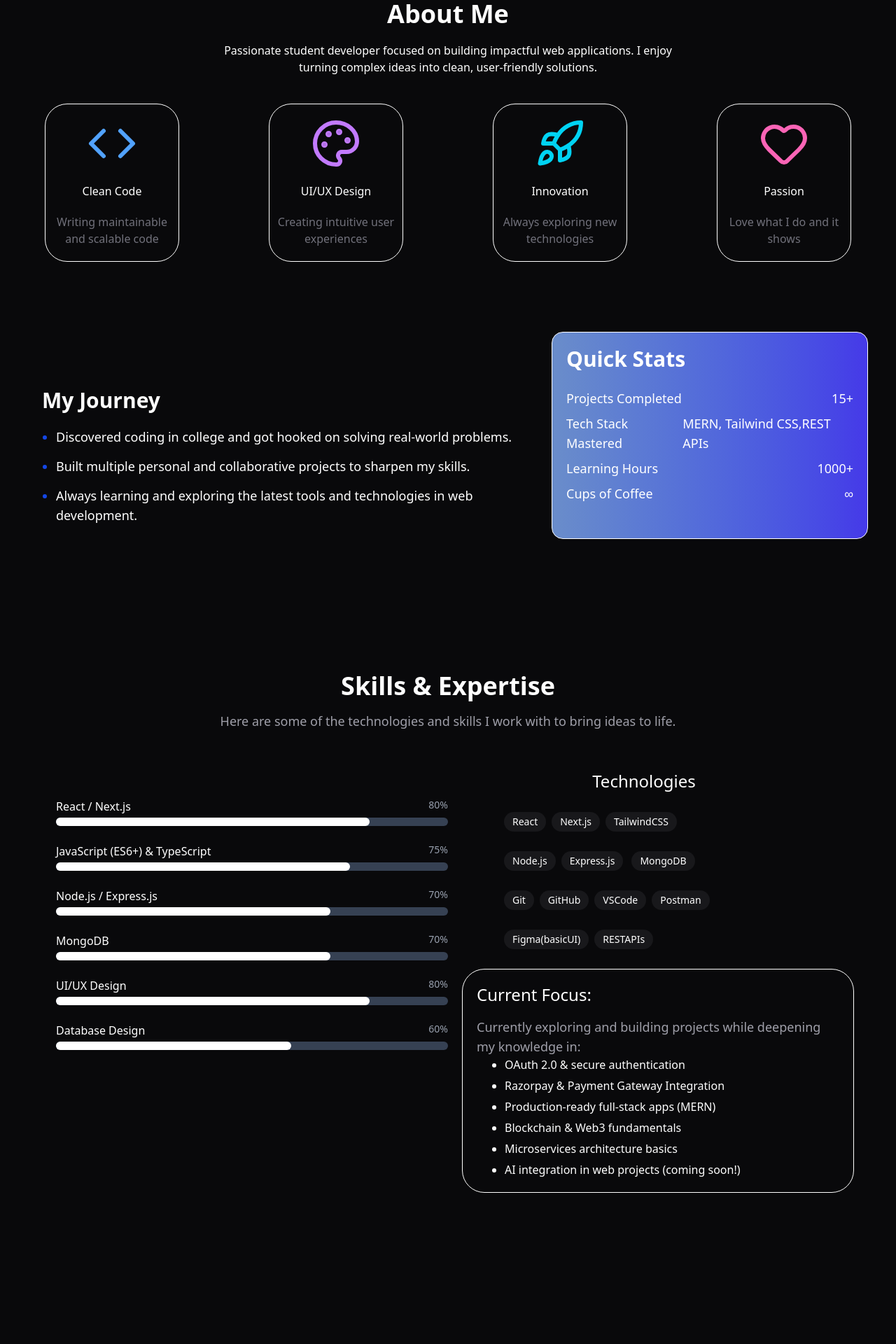
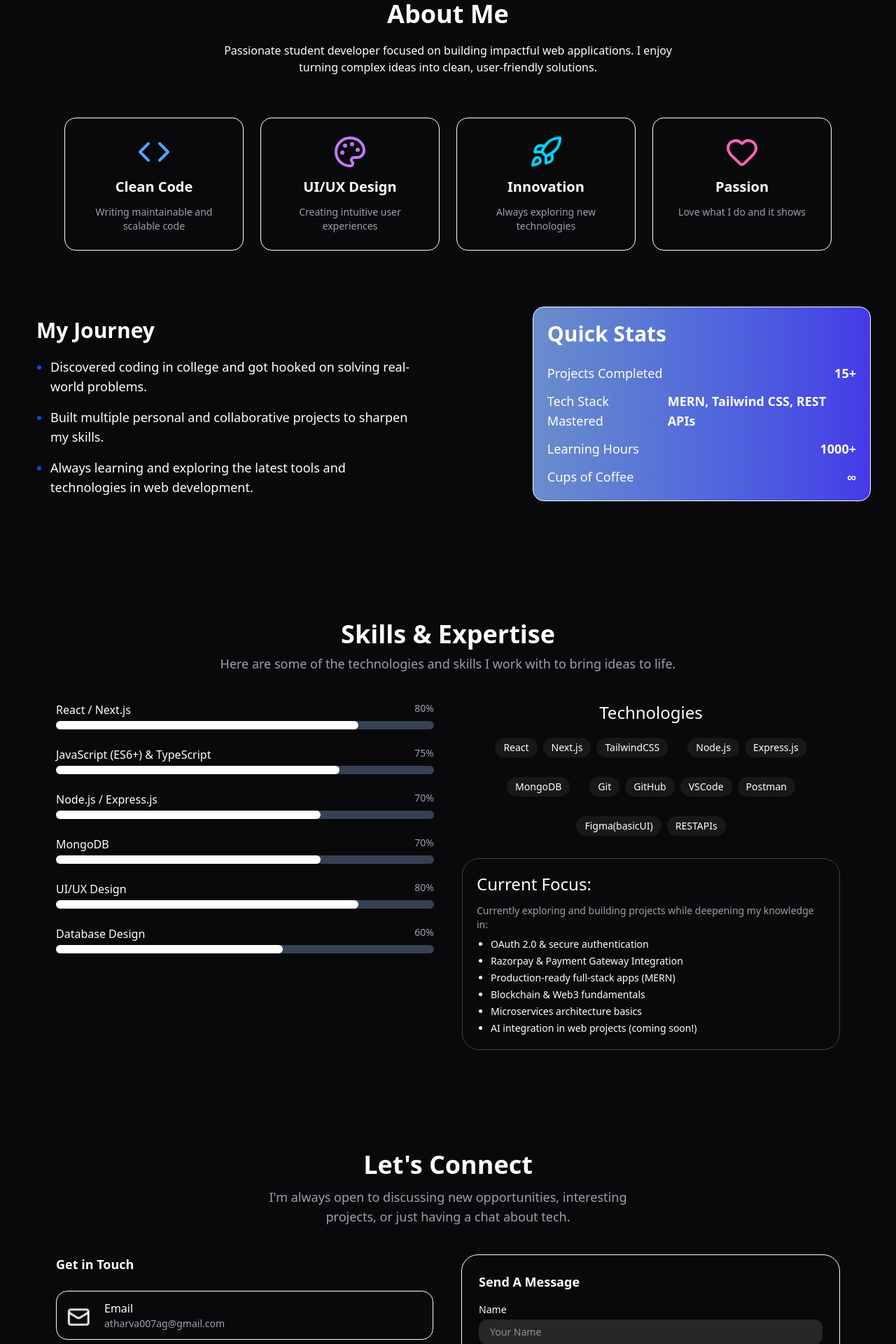
Before and after one commit to atharva486/profile-page, a React (Vite) app in the folder client/: page / in a window 1280 px wide. Shown: the part 880-2800 px from the top of the page at 70% size. Built offline with nearby package versions, Linux system fonts and the light colour scheme; no server answers.

Commit message:
Updated the client folder for ui

```diff
--- a/client/src/App.jsx
+++ b/client/src/App.jsx
@@ -1,4 +1,4 @@
-import { useState, useEffect } from 'react'
+import { useState, useEffect } from 'react';
 import About from './components/about';
 import Skill from './components/skill';
 import Home from './components/home';
@@ -6,9 +6,10 @@ import Contact from './components/contact';
 
 function App() {
   const [showMenu, setShowMenu] = useState(false);
+
   useEffect(() => {
     const handleScroll = () => {
-      const homeHeight = document.getElementById('home').offsetHeight;
+      const homeHeight = document.getElementById('home')?.offsetHeight || 0;
       const scrollY = window.scrollY;
       setShowMenu(scrollY > homeHeight / 4);
     };
@@ -18,23 +19,46 @@ function App() {
   }, []);
 
   return (
-    <>
-      <div className='p-0 m-0 w-full min-h-screen flex flex-col'>
-        <nav className={`${showMenu ? 'w-1/4' : 'w-0'}  h-12 fixed top-1/24 right-3/8  rounded-3xl text-xl flex justify-around flex-row bg-zinc-800 overflow-hidden transition-all duration-1000  z-100`}>
-          <a href="#home" className="block py-2  text-white hover:border-b-4 duration-300  transition-all border:gradient-to-r from-black to-black hover:from-#3b82f6 hover:to-#9333ea">Home</a>
-          <a href="#about" className="block py-2  text-white hover:border-b-4 duration-300  transition-all border:gradient-to-r from-black to-black hover:from-#3b82f6 hover:to-#9333ea">About</a>
-          <a href="#skill" className="block py-2  text-white hover:border-b-4 duration-300  transition-all border:gradient-to-r from-black to-black hover:from-#3b82f6 hover:to-#9333ea">Skill</a>
-          <a href="#contact" className="block py-2  text-white hover:border-b-4 duration-300  transition-all border:gradient-to-r from-black to-black hover:from-#3b82f6 hover:to-#9333ea">Contact</a>
-        </nav>
-        <div className='p-0 m-0 w-full min-h-screen'>
+    <div className="p-0 m-0 w-full min-h-screen flex flex-col">
+      <nav
+        className={`${
+          showMenu ? 'w-1/2 md:w-1/4' : 'w-0'
+        } h-12 fixed top-4 right-4 rounded-3xl text-xl flex justify-around items-center bg-zinc-800 overflow-hidden transition-all duration-700 z-[100]`}
+      >
+        <a
+          href="#home"
+          className="text-white px-3 py-2 hover:border-b-4 hover:border-blue-500 transition-all duration-300"
+        >
+          Home
+        </a>
+        <a
+          href="#about"
+          className="text-white px-3 py-2 hover:border-b-4 hover:border-purple-500 transition-all duration-300"
+        >
+          About
+        </a>
+        <a
+          href="#skill"
+          className="text-white px-3 py-2 hover:border-b-4 hover:border-green-500 transition-all duration-300"
+        >
+          Skill
+        </a>
+        <a
+          href="#contact"
+          className="text-white px-3 py-2 hover:border-b-4 hover:border-pink-500 transition-all duration-300"
+        >
+          Contact
+        </a>
+      </nav>
+
+      <div className="p-0 m-0 w-full min-h-screen">
         <Home />
         <About />
         <Skill />
         <Contact />
-        </div>
       </div>
-    </>
-  )
+    </div>
+  );
 }
 
-export default App
+export default App;
--- a/client/src/components/about.jsx
+++ b/client/src/components/about.jsx
@@ -1,5 +1,6 @@
-import React from 'react'
+import React from 'react';
 import { Code, Palette, Rocket, Heart } from 'lucide-react';
+
 function About() {
   const highlights = [
     { icon: Code, title: "Clean Code", description: "Writing maintainable and scalable code", color: "text-blue-400" },
@@ -7,53 +8,59 @@ function About() {
     { icon: Rocket, title: "Innovation", description: "Always exploring new technologies", color: "text-cyan-400" },
     { icon: Heart, title: "Passion", description: "Love what I do and it shows", color: "text-pink-400" }
   ];
+
   const stats = [
     { title: "Projects Completed", value: "15+" },
-    { title: "Tech Stack Mastered", value: "MERN, Tailwind CSS,REST APIs" },
+    { title: "Tech Stack Mastered", value: "MERN, Tailwind CSS, REST APIs" },
     { title: "Learning Hours", value: "1000+" },
     { title: "Cups of Coffee", value: "∞" }
   ];
 
   return (
-    <>
-    <div id='about' className='w-full bg-zinc-950   text-white  h-[120vh] py-20'>
-          <p className='w-full text-4xl font-bold text-white text-center'>About Me</p>
-          <p className='w-1/2 mx-auto text-center text-white py-5'>Passionate student developer focused on building impactful web applications. I enjoy turning complex ideas into clean, user-friendly solutions.</p>
-<div className='w-full flex flex-row  justify-around '>
-            {highlights.map((item, index) => {
-              return (
-                <div className='w-[15%] bg-transparent flex gap-5 flex-col group border-1 border-white text-center  py-5 my-5 rounded-4xl transition-transform duration-500 hover:scale-120 hover:bg-[#0b192a]  text-wrap'>
-                  < item.icon className={`h-18 w-full mx-auto ${item.color}   hover:animate-bounce `} style={{ animationDuration: '2s' }} />
-                  <p className='text-white'>{item.title}</p>
-                  <p className='text-zinc-500'>{item.description}</p>
+    <div id='about' className='w-full bg-zinc-950 text-white min-h-screen py-20 px-5'>
+      <p className='text-4xl font-bold text-center'>About Me</p>
+      <p className='max-w-2xl mx-auto text-center text-white py-5'>
+        Passionate student developer focused on building impactful web applications.
+        I enjoy turning complex ideas into clean, user-friendly solutions.
+      </p>
+
+      <div className='w-full flex flex-wrap justify-center gap-6 my-10'>
+        {highlights.map((item, index) => (
+          <div
+            key={index}
+            className='w-64 bg-transparent flex flex-col items-center text-center gap-3 border border-white py-6 px-4 rounded-2xl transition-transform duration-500 hover:scale-105 hover:bg-[#0b192a]'
+          >
+            <item.icon className={`h-12 w-12 ${item.color} hover:animate-bounce`} style={{ animationDuration: '2s' }} />
+            <p className='text-xl font-semibold'>{item.title}</p>
+            <p className='text-zinc-400 text-sm'>{item.description}</p>
           </div>
-              )
-            })}
+        ))}
       </div>
-          <div className='mt-20 flex flex-row justify-between bg-transparent mx-10'>
-            <div className='mt-15  p-5'>
+
+      <div className='mt-20 flex flex-col md:flex-row justify-between items-start gap-10 mx-4'>
+        <div className='md:w-1/2 p-4'>
           <p className='text-3xl font-bold mb-5'>My Journey</p>
-              <ul className='list-disc px-5 space-y-3.5 text-lg '>
+          <ul className='list-disc px-5 space-y-4 text-lg'>
             <li className='marker:text-blue-700'>Discovered coding in college and got hooked on solving real-world problems.</li>
             <li className='marker:text-blue-700'>Built multiple personal and collaborative projects to sharpen my skills.</li>
             <li className='marker:text-blue-700'>Always learning and exploring the latest tools and technologies in web development.</li>
           </ul>
         </div>
-            <div className='w-[40%] border border-white rounded-2xl p-5 bg-gradient-to-r from-[#6a8dca] to-[#4539e8]'>
+
+        <div className='md:w-[40%] w-full border border-white rounded-2xl p-5 bg-gradient-to-r from-[#6a8dca] to-[#4539e8]'>
           <p className='text-3xl font-semibold mb-6'>Quick Stats</p>
-              {stats.map((item, index) => {
-                return (
-                  <div className='w-full  flex justify-between mb-2 mx-0 text-lg '>
+          <div className='space-y-3 text-lg'>
+            {stats.map((item, index) => (
+              <div key={index} className='flex justify-between'>
                 <p>{item.title}</p>
-                    <p>{item.value}</p>
+                <p className='font-semibold'>{item.value}</p>
               </div>
-                )
-              })}
+            ))}
           </div>
         </div>
       </div>
-    </>
-  )
+    </div>
+  );
 }
 
-export default About
+export default About;
--- a/client/src/components/contact.jsx
+++ b/client/src/components/contact.jsx
@@ -1,5 +1,5 @@
-import React, { useRef,useState,useEffect } from 'react';
-import axios  from 'axios';
+import React, { useRef, useState } from 'react';
+import axios from 'axios';
 const API_BASE = import.meta.env.VITE_BACKEND_URL;
 
 function Contact() {
@@ -12,88 +12,82 @@ function Contact() {
     textarea.style.height = 'auto';
     textarea.style.height = `${textarea.scrollHeight}px`;
   };
-  const insert_value_name = (e)=>{
-    setName(e.target.value);
-  }
-  const insert_value_email = (e)=>{
-
-    setEmail(e.target.value);
-  }
-  const insert_value_message = (e)=>{
-    setMessage(e.target.value);
-  }
-  const send_email = async (e)=>{
+  const send_email = async (e) => {
     e.preventDefault();
-    let res = await axios.post(`${API_BASE}/api/sendemail`,{Name,email,message});
-    if(res.data.success)
-      alert("message sent");
-    else
-      alert("Something went Wrong");
+    let res = await axios.post(`${API_BASE}/api/sendemail`, { Name, email, message });
+    alert(res.data.success ? "Message Sent" : "Something went wrong");
+    setName('');
     setEmail('');
     setMessage('');
-    setName('');
-  }
+  };
+
   return (
-    <>
-      <div id='contact' className='w-full bg-zinc-950 text-white h-[120vh] py-20 flex flex-col'>
-        <div className='w-full text-center'>
-          <p className='text-4xl font-semibold'>Let's Connect</p>
-          <p className='text-lg text-zinc-400 w-1/2 mx-auto mt-5'>I'm always open to discussing new opportunities, interesting projects, or just having a chat about technology.</p>
+    <div id='contact' className='w-full bg-zinc-950 text-white py-16 px-4 sm:px-6 md:px-20'>
+      <div className='text-center'>
+        <p className='text-3xl sm:text-4xl font-semibold'>Let's Connect</p>
+        <p className='text-sm sm:text-lg text-zinc-400 max-w-xl mx-auto mt-3'>I'm always open to discussing new opportunities, interesting projects, or just having a chat about tech.</p>
       </div>
-        <div className='w-full flex justify-between px-20 py-10  '>
-          <div className='w-1/2 py-10 h-fit'>
-            <p className='text-lg font-semibold mb-5'>Get in Touch</p>
-            <div className='w-2/3 bg-zinc-950 items-center flex gap-2 mb-5 border   rounded-2xl font-light text-lg transition-all duration-600 hover:mx-5'>
-              <img src="/email.png" alt="email_img" className='ml-3 px-3 w-1/6' />
-              <div className=' flex flex-col gap-2'>
-                <p className='px-10'>Email</p>
-                <p className='px-10'>atharva007ag@gmail.com</p>
+
+      <div className='flex flex-col lg:flex-row justify-between mt-10 gap-10'>
+        <div className='lg:w-1/2 space-y-6'>
+          <p className='text-lg font-semibold'>Get in Touch</p>
+
+          <div className='flex items-center border rounded-2xl p-3 gap-4 transition-all hover:scale-[1.02]'>
+            <img src="/email.png" alt="email" className='w-10 h-10' />
+            <div>
+              <p>Email</p>
+              <p className='text-sm text-zinc-400'>atharva007ag@gmail.com</p>
             </div>
           </div>
-            <div className='w-2/3 bg-zinc-950 items-center flex gap-2 rounded-2xl  border  font-light text-lg transition-all duration-600 hover:mx-5'>
-              <img src="/phone.png" alt="phone_img" className='ml-3 px-3 w-1/6' />
-              <div className=' flex flex-col gap-2'>
-                <p className='px-10'>Phone</p>
-                <p className='px-10'>+91 - 9109418388</p>
+
+          <div className='flex items-center border rounded-2xl p-3 gap-4 transition-all hover:scale-[1.02]'>
+            <img src="/phone.png" alt="phone" className='w-10 h-10' />
+            <div>
+              <p>Phone</p>
+              <p className='text-sm text-zinc-400'>+91 - 9109418388</p>
             </div>
           </div>
-            <div className='my-10'>
-              <p className='text-lg'>Follow Me:</p>
-              <div className='flex w-1/2 gap-15 mt-5'>
-                <a href='https://github.com/atharva486' className='border-2 rounded-xl p-3 transition-transform hover:scale-125 duration-900 hover:text-blue-300'><img src="/github.png"  className='w-full h-full' alt="Github" /></a>
-                <a href='https://www.linkedin.com/in/atharva-ghogare-546160320/' className='border-2 rounded-xl p-3 transition-transform hover:scale-125 duration-900 hover:text-blue-300'><img src="/linkedin.png" alt="Linkedin" className='w-full h-full' /></a>
+
+          <div>
+            <p className='text-lg mb-3'>Follow Me:</p>
+            <div className='flex gap-4'>
+              <a href='https://github.com/atharva486' className='border-2 rounded-xl p-3 hover:scale-110 transition'><img src="/github.png" className='w-6 h-6' alt="GitHub" /></a>
+              <a href='https://www.linkedin.com/in/atharva-ghogare-546160320/' className='border-2 rounded-xl p-3 hover:scale-110 transition'><img src="/linkedin.png" className='w-6 h-6' alt="LinkedIn" /></a>
             </div>
           </div>
         </div>
-          <div className=' flex flex-col gap-3 w-1/2 rounded-3xl border px-10 pt-5 pb-10 h-fit'>
-            <p className=' px-3 font-semibold'>Send A Message</p>
-            <form className='gap-5 flex flex-col' onSubmit={(e)=>send_email(e)} >
-              <div className='flex flex-col gap-1'>
-                <label value='name' className='px-2 text-lg'>Name</label>
-                <input type="text" placeholder='Your Name' value={Name} onChange={(e)=>{insert_value_name(e)}} className='bg-zinc-800 rounded-3xl px-3 py-2' />
+
+        <form onSubmit={send_email} className='lg:w-1/2 space-y-4 border rounded-3xl p-6'>
+          <p className='text-lg font-semibold'>Send A Message</p>
+
+          <div>
+            <label className='block text-sm mb-1'>Name</label>
+            <input type="text" placeholder='Your Name' value={Name} onChange={e => setName(e.target.value)} className='w-full bg-zinc-800 rounded-xl px-4 py-2 text-sm' />
           </div>
-              <div className='flex flex-col gap-1'>
-                <label value='email' className='px-2 text-lg'>Email</label>
-                <input type="email" placeholder='your.email@example.com' value={email} onChange={(e)=>{insert_value_email(e)}} className='bg-zinc-800 rounded-3xl px-3 py-2' />
+
+          <div>
+            <label className='block text-sm mb-1'>Email</label>
+            <input type="email" placeholder='your.email@example.com' value={email} onChange={e => setEmail(e.target.value)} className='w-full bg-zinc-800 rounded-xl px-4 py-2 text-sm' />
           </div>
-              <div className='flex flex-col gap-1'>
-                <label value='Message' className='px-2 text-lg' >Message</label>
-                <textarea onChange={(e)=>{insert_value_message(e)}}
+
+          <div>
+            <label className='block text-sm mb-1'>Message</label>
+            <textarea
               ref={textareaRef}
               onInput={handleInput}
+              value={message}
               rows={1}
-                  value={message}
+              onChange={e => setMessage(e.target.value)}
               placeholder="Tell me about the project.."
-                  className="bg-zinc-800 rounded-3xl px-3 py-2 w-full resize-none overflow-hidden text-white"
+              className="w-full bg-zinc-800 rounded-xl px-4 py-2 resize-none overflow-hidden text-sm"
             />
           </div>
-              <button type='submit' className=' px-3 py-2 mt-5 text-lg border rounded-2xl bg-gradient-to-r from-white to-white text-black hover:from-sky-600 hover:to-sky-800'>Send Message</button>
+
+          <button type='submit' className='w-full bg-white text-black font-medium rounded-xl py-2 mt-4 hover:bg-gradient-to-r hover:from-sky-600 hover:to-sky-800 hover:text-white transition'>Send Message</button>
         </form>
       </div>
     </div>
-      </div>
-    </>
-  )
+  );
 }
 
-export default Contact
+export default Contact;
--- a/client/src/components/skill.jsx
+++ b/client/src/components/skill.jsx
@@ -1,41 +1,49 @@
-import React from 'react'
+import React from 'react';
 
 function Skill() {
   const coreSkills = [
-    { name: "React / Next.js", percentage: 80 },
-    { name: "JavaScript (ES6+) & TypeScript", percentage: 75 },
-    { name: "Node.js / Express.js", percentage: 70 },
-    { name: "MongoDB", percentage: 70 },
-    { name: "UI/UX Design", percentage: 80 },
-    { name: "Database Design", percentage: 60 }
+    { name: 'React / Next.js', percentage: 80 },
+    { name: 'JavaScript (ES6+) & TypeScript', percentage: 75 },
+    { name: 'Node.js / Express.js', percentage: 70 },
+    { name: 'MongoDB', percentage: 70 },
+    { name: 'UI/UX Design', percentage: 80 },
+    { name: 'Database Design', percentage: 60 },
   ];
+
   const techStack = [
-    { category: "Frontend", technologies: ["React", "Next.js", "TailwindCSS"] },
-    { category: "Backend", technologies: ["Node.js", "Express.js"] },
-    { category: "Database", technologies: ["MongoDB"] },
-    { category: "Tools", technologies: ["Git", "GitHub", "VSCode", "Postman"] },
-    { category: "Others", technologies: ["Figma(basicUI)", "RESTAPIs"] }
+    { category: 'Frontend', technologies: ['React', 'Next.js', 'TailwindCSS'] },
+    { category: 'Backend', technologies: ['Node.js', 'Express.js'] },
+    { category: 'Database', technologies: ['MongoDB'] },
+    { category: 'Tools', technologies: ['Git', 'GitHub', 'VSCode', 'Postman'] },
+    { category: 'Others', technologies: ['Figma(basicUI)', 'RESTAPIs'] },
   ];
+
   const currentLearning = [
-    { title: "OAuth 2.0 & secure authentication" },
-    { title: "Razorpay & Payment Gateway Integration" },
-    { title: "Production-ready full-stack apps (MERN)" },
-    { title: "Blockchain & Web3 fundamentals" },
-    { title: "Microservices architecture basics" },
-    { title: "AI integration in web projects (coming soon!)" }
+    { title: 'OAuth 2.0 & secure authentication' },
+    { title: 'Razorpay & Payment Gateway Integration' },
+    { title: 'Production-ready full-stack apps (MERN)' },
+    { title: 'Blockchain & Web3 fundamentals' },
+    { title: 'Microservices architecture basics' },
+    { title: 'AI integration in web projects (coming soon!)' },
   ];
+
   return (
     <>
-    <div id='skill' className='w-full bg-zinc-950  py-20 text-white h-[120vh]'>
-          <div className='w-full text-center flex flex-col gap-4'>
-            <p className='font-semibold text-4xl '>Skills & Expertise</p>
-            <p className='text-zinc-400 text-lg'>Here are some of the technologies and skills I work with to bring ideas to life.</p>
-            <div className='flex  justify-between mx-20 my-10'>
-              <div className="w-1/2 max-w-2xl space-y-6 my-10">
+      <div id="skill" className="w-full bg-zinc-950 py-20 text-white">
+        <div className="text-center">
+          <p className="font-semibold text-4xl">Skills & Expertise</p>
+          <p className="text-zinc-400 text-lg mt-2">
+            Here are some of the technologies and skills I work with to bring ideas to life.
+          </p>
+        </div>
+
+        <div className="flex flex-col lg:flex-row justify-between mx-10 lg:mx-20 mt-10 gap-10">
+          {/* Core Skills */}
+          <div className="w-full lg:w-1/2 space-y-6">
             {coreSkills.map((skill, index) => (
               <div key={index}>
                 <div className="flex justify-between mb-1">
-                      <span className="text-white font-medium">{skill.name}</span>
+                  <span className="font-medium">{skill.name}</span>
                   <span className="text-gray-400 text-sm">{skill.percentage}%</span>
                 </div>
                 <div className="w-full bg-gray-700 rounded-full h-3">
@@ -47,45 +55,52 @@ function Skill() {
               </div>
             ))}
           </div>
-              <div className='flex flex-col w-1/2 '>
-                <div className=' flex flex-col gap-5 h-fit w-full'>
-                  <div className='text-2xl text-center w-full mx-auto'>Technologies</div>
-                  <div className='flex flex-row flex-wrap w-full px-20 gap-3'>
-                    {techStack.map((skill, index) => (
-                      <div key={index} className='bg-transparent rounded-2xl py-2 w-full sm:w-[48%] md:w-[48%] lg:w-fit'>
 
-                        <div className='flex flex-wrap gap-2'>
-                          {skill.technologies.map((item, techIndex) => (
+          {/* Tech Stack + Learning */}
+          <div className="w-full lg:w-1/2 flex flex-col gap-6">
+            {/* Technologies */}
+            <div>
+              <p className="text-2xl mb-3 text-center">Technologies</p>
+              <div className="flex flex-wrap justify-center gap-3 px-4">
+                {techStack.map((stack, index) => (
                   <div
+                    key={index}
+                    className="w-full sm:w-[48%] lg:w-fit p-2 rounded-2xl"
+                  >
+                    <div className="flex flex-wrap gap-2">
+                      {stack.technologies.map((tech, techIndex) => (
+                        <span
                           key={techIndex}
-                              className='bg-zinc-900 text-white rounded-2xl px-3 py-1 text-sm'
+                          className="bg-zinc-900 text-white rounded-2xl px-3 py-1 text-sm"
                         >
-                              {item}
+                          {tech}
+                        </span>
+                      ))}
+                    </div>
                   </div>
                 ))}
               </div>
             </div>
+
+            {/* Current Focus */}
+            <div className="border border-zinc-700 rounded-3xl p-5">
+              <p className="text-2xl mb-3">Current Focus:</p>
+              <p className="text-zinc-400 mb-2 text-sm">
+                Currently exploring and building projects while deepening my knowledge in:
+              </p>
+              <ul className="list-disc pl-5 space-y-1">
+                {currentLearning.map((item, index) => (
+                  <li key={index} className="text-white text-sm">
+                    {item.title}
+                  </li>
                 ))}
-
-                  </div>
-                </div>
-                <div className='w-full h-fit p-5 px-5 mx-5 my-5 border-[1px] rounded-4xl'>
-                  <p className='text-2xl mb-4 text-left'>Current Focus:</p>
-                  <p className='text-zinc-400 text-lg text-left text-semibold'>Currently exploring and building projects while deepening my knowledge in:</p>
-                  <ul className='w-full list-disc space-y-1.5'>
-                    {currentLearning.map((item, index) => {
-                      return (
-                        <li className='mx-10 text-left '>{item.title}</li>
-                      )
-                    })}
               </ul>
             </div>
           </div>
         </div>
       </div>
-        </div>
     </>
-  )
+  );
 }
 
-export default Skill
+export default Skill;
```
Also changed, not shown: client/src/components/home.jsx (+32 -17 lines). Lines whose indentation alone changed are shown as unchanged.
